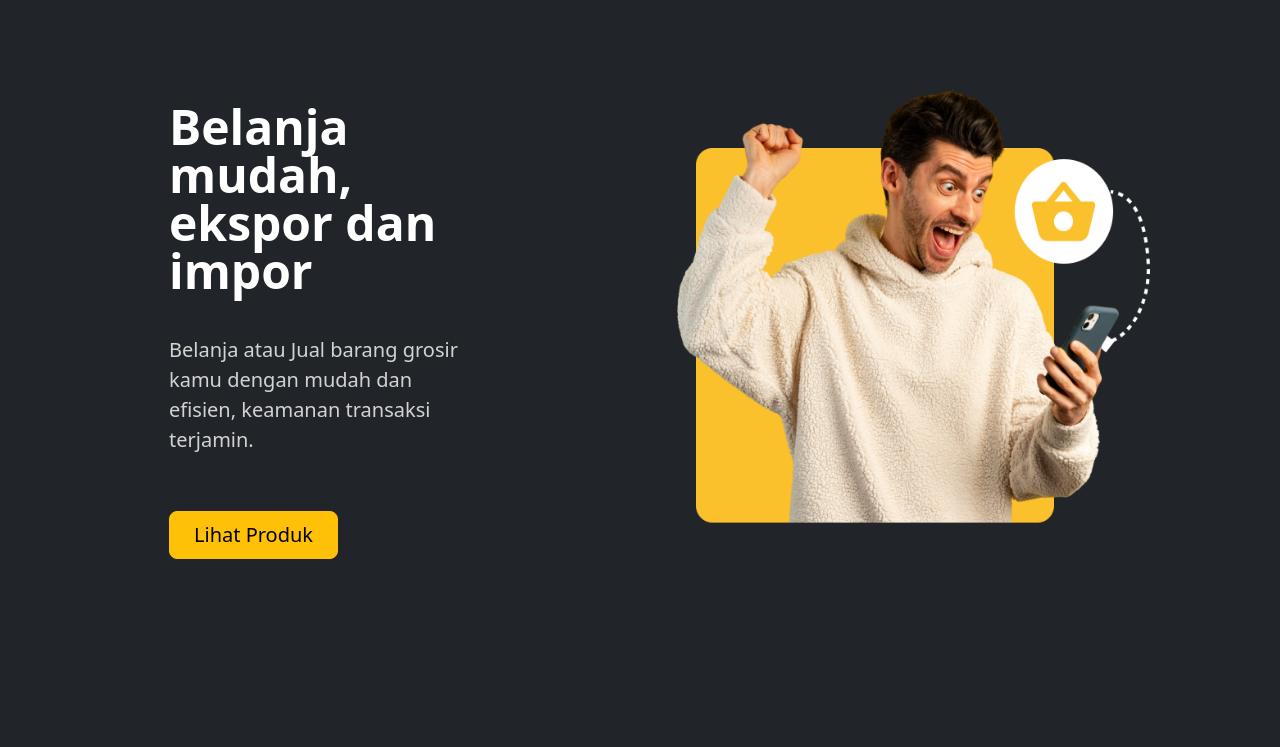
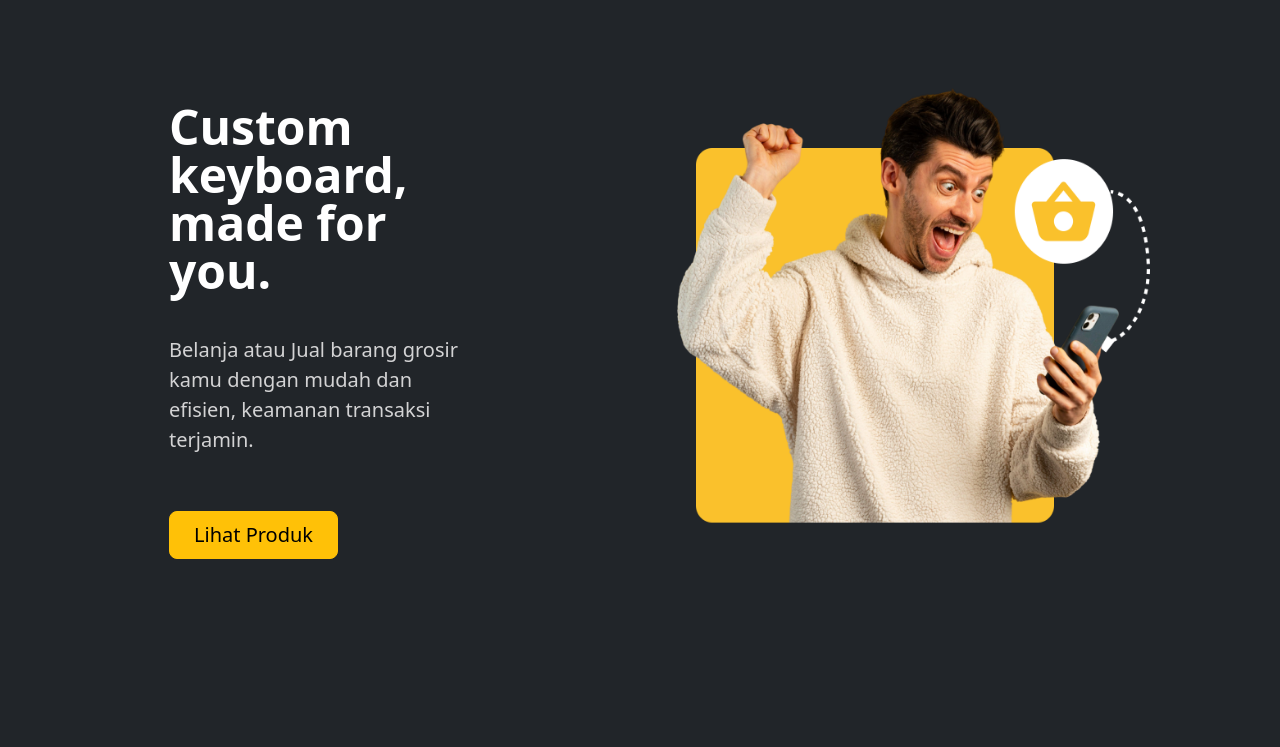
Before and after one commit to mhdpasha/mocoboko, a plain HTML site: page index.html in a window 1280 px wide. Shown: the part 53-800 px from the top of the page. Drawn offline with nearby package versions, Linux system fonts and the light colour scheme.

Commit message:
update senin

```diff
--- a/index.html
+++ b/index.html
@@ -46,7 +46,7 @@
 <main class="container shrink-0 mt-0">
     <section class="container d-flex justify-content-evenly align-items-center shrink-0 mx-4 mt-5" id="responsive">
     <div class="container px-5 mt-5">
-        <h1 class="display-5 fw-bold lh-1 mb-3" id="texth1">Belanja mudah, <br>ekspor dan impor</h1>
+        <h1 class="display-5 fw-bold lh-1 mb-3" id="texth1">Custom keyboard, <br>made for you.</h1>
         <br>
         <p class="lead" style="color: #D3D3D4;">
             Belanja atau Jual barang grosir kamu dengan mudah dan efisien, keamanan transaksi terjamin.
```
